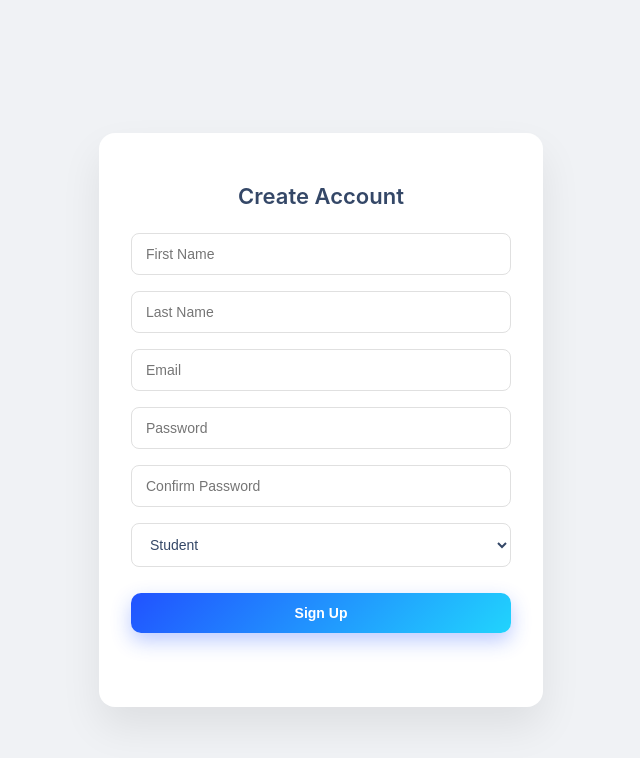
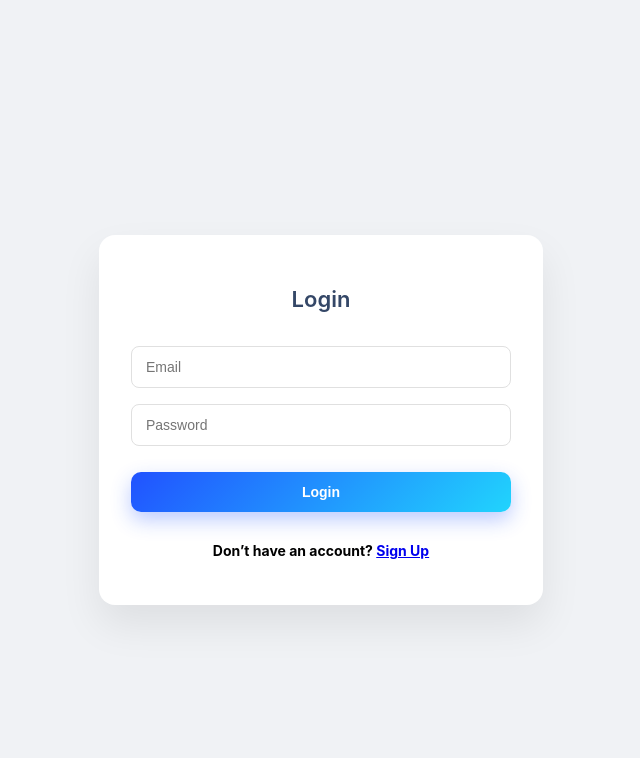
Before and after one commit to Lynnhassan/IDS_FRONTEND_PROJECT, a React (Create React App) app: page /login in a window 1280 px wide. Shown: the top 758 px of the page, without its empty margins (319-959 px from the left). Built offline with nearby package versions, Linux system fonts and the light colour scheme.

Commit message:
Added frontend of login signup

```diff
--- a/package.json
+++ b/package.json
@@ -9,6 +9,7 @@
     "@testing-library/user-event": "^13.5.0",
     "react": "^19.2.3",
     "react-dom": "^19.2.3",
+    "react-router-dom": "^7.11.0",
     "react-scripts": "5.0.1",
     "web-vitals": "^2.1.4"
   },
--- /dev/null
+++ b/src/component/Authentication/Login.js
@@ -0,0 +1,172 @@
+import { useState } from "react";
+import { Link, useNavigate } from "react-router-dom";
+import { API_URL } from "../config";
+
+const Login = () => {
+  const navigate = useNavigate();
+
+  const [formData, setFormData] = useState({
+    email: "",
+    password: "",
+  });
+
+  const [loginSuccess, setLoginSuccess] = useState(false);
+  const [loginError, setLoginError] = useState("");
+  const [passwordBorder, setPasswordBorder] = useState("#e0e0e0");
+
+  const handleChange = (e) => {
+    const { name, value } = e.target;
+    setFormData((prev) => ({ ...prev, [name]: value }));
+    setLoginError("");
+    setPasswordBorder("#e0e0e0");
+  };
+
+  const handleSubmit = async (e) => {
+  e.preventDefault();
+
+  if (!formData.email || !formData.password) {
+    setLoginError("Email and password are required");
+
+    return;
+  }
+
+  try {
+    const response = await fetch(`${API_URL}/login`, {
+      method: "POST",
+      headers: {
+        "Content-Type": "application/json",
+        Accept: "application/json",
+      },
+      body: JSON.stringify({
+        email: formData.email,
+        password: formData.password,
+      }),
+    });
+
+    const data = await response.json();
+
+    if (!response.ok) {
+      setLoginError(data.error || "Login failed");
+      setPasswordBorder("red");
+      return;
+    }
+
+    setLoginError("");
+    setLoginSuccess(true);
+
+    // Redirect after successful login
+    setTimeout(() => {
+      navigate("/dashboard"); // or wherever
+    }, 1000);
+
+  } catch (error) {
+    setLoginError("Network error: " + error.message);
+    setPasswordBorder("red");
+  }
+};
+
+
+  return (
+    <div style={styles.container}>
+      <form onSubmit={handleSubmit} style={styles.form}>
+        <h2 style={styles.title}>Login</h2>
+
+        <input
+          style={styles.input}
+          name="email"
+          type="email"
+          value={formData.email}
+          onChange={handleChange}
+          placeholder="Email"
+        />
+
+        <input
+          style={{ ...styles.input, border: `1px solid ${passwordBorder}` }}
+          name="password"
+          type="password"
+          value={formData.password}
+          onChange={handleChange}
+          placeholder="Password"
+        />
+
+        <button style={styles.button}>Login</button>
+
+        {loginError && <p style={styles.errorText}>{loginError}</p>}
+        {loginSuccess && <p style={styles.successText}>Successfully logged in</p>}
+
+        <h3 style={{ textAlign: "center", fontSize: "14px" }}>
+          Don’t have an account? <Link to="/">Sign Up</Link>
+        </h3>
+      </form>
+    </div>
+  );
+};
+
+
+
+const styles = {
+  container: {
+    minHeight: "100vh",
+    display: "flex",
+    justifyContent: "center",
+    alignItems: "center",
+    background: "#f0f2f5",
+    padding: "20px",
+  },
+
+  form: {
+    width: "380px",
+    background: "#ffffff",
+    borderRadius: "16px",
+    padding: "32px",
+    boxShadow: "0 20px 40px rgba(0,0,0,0.08)",
+    display: "flex",
+    flexDirection: "column",
+    gap: "16px",
+  },
+
+  title: {
+    textAlign: "center",
+    fontSize: "22px",
+    fontWeight: "600",
+    color: "#344767",
+  },
+
+  input: {
+    padding: "12px 14px",
+    borderRadius: "8px",
+    border: "1px solid #e0e0e0",
+    fontSize: "14px",
+    outline: "none",
+    color: "#344767",
+  },
+
+  button: {
+    marginTop: "10px",
+    padding: "12px",
+    borderRadius: "10px",
+    border: "none",
+    background: "linear-gradient(135deg, #2152ff, #21d4fd)",
+    color: "#fff",
+    fontSize: "14px",
+    fontWeight: "600",
+    cursor: "pointer",
+    boxShadow: "0 8px 20px rgba(33,82,255,0.3)",
+  },
+
+  errorText: {
+    color: "#f44335",
+    fontSize: "13px",
+    fontWeight: "500",
+    textAlign: "center",
+  },
+
+  successText: {
+    color: "#2e7d32",
+    fontSize: "14px",
+    fontWeight: "600",
+    textAlign: "center",
+  },
+};
+
+export default Login;
--- a/src/component/Authentication/SignUp.js
+++ b/src/component/Authentication/SignUp.js
@@ -1,7 +1,10 @@
 import { useEffect, useState } from "react";
 import { API_URL } from "../config";
+import { useNavigate } from "react-router-dom";
+import { Link } from "react-router-dom";
+
 const SignUp =() => {
-
+    const navigate=useNavigate();
 const [messageSuccessful,setMessageSuccessful]=useState(false);
 const[wrongPassword,setWrongPassword]=useState(false);
 const[databaseError,setDatabaseError]=useState("");
@@ -76,27 +79,33 @@ const handleSubmit = async (e) => {
         fullName: `${formData.name} ${formData.lastName}`,
         email: formData.email,
         password: formData.password,
-        password_confirmation: formData.confirmPassword, // ✅ REQUIRED
-        role: formData.role, // must be Student | Instructor | SuperAdmin
+        password_confirmation: formData.confirmPassword,
+        role: formData.role,
       }),
     });
 
     const data = await response.json();
 
     if (!response.ok) {
-      setDatabaseError(Object.values(data.errors).flat().join("\n\n")); // ✅ show error
+      setDatabaseError(Object.values(data.errors).flat().join("\n"));
+      return; // stop execution if error
+    }
 
-    }
-setDatabaseError("");
+    // success
+    setDatabaseError("");
     setWrongPassword(false);
     setWrongPasswordBorder("#e0e0e0");
     setMessageSuccessful(true);
     setTimeout(() => setMessageSuccessful(false), 3000);
+
+    // redirect after signup if needed
+    // navigate("/login");
+
   } catch (error) {
     console.error("Signup error:", error);
+    setDatabaseError("Network error: " + error.message);
   }
 };
-
   return (
     <div style={styles.container}>
       <form onSubmit={handleSubmit} style={styles.form}>
@@ -170,14 +179,14 @@ setDatabaseError("");
 
 {messageSuccessful &&  <p style={styles.successText}>  Successfully registered as a {formData.role}</p>}
 <p style={styles.errorText}>{databaseError}</p>
-
+ <h3 style={{ textAlign: "center", fontSize: "14px" }}>
+          Already have an account? <Link to="/">Login</Link>
+        </h3>
       </form>
 
     </div>
   );
 };
-
-
 
 const styles = {
   container: {
--- a/src/index.js
+++ b/src/index.js
@@ -1,15 +1,22 @@
-import React from 'react';
-import ReactDOM from 'react-dom/client';
+import React from "react";
+import ReactDOM from "react-dom/client";
 import './index.css';
-import App from './App';
-import reportWebVitals from './reportWebVitals';
 import SignUp from './component/Authentication/SignUp';
-const root = ReactDOM.createRoot(document.getElementById('root'));
-root.render(
- <SignUp></SignUp>
-);
+import Login from './component/Authentication/Login';
+import { BrowserRouter, Routes, Route } from 'react-router-dom';
 
-// If you want to start measuring performance in your app, pass a function
-// to log results (for example: reportWebVitals(console.log))
-// or send to an analytics endpoint. Learn more: https://bit.ly/CRA-vitals
-reportWebVitals();
+// ================= Routing Component =================
+const Routing = () => {
+  return (
+    <BrowserRouter>
+      <Routes>
+        <Route path="/" element={<SignUp />} />
+        <Route path="/login" element={<Login />} />
+      </Routes>
+    </BrowserRouter>
+  );
+};
+
+
+const root = ReactDOM.createRoot(document.getElementById("root"));
+root.render(<Routing />);
```
Also changed, not shown: 1 other file (tests, documents, lock files or other folders).
